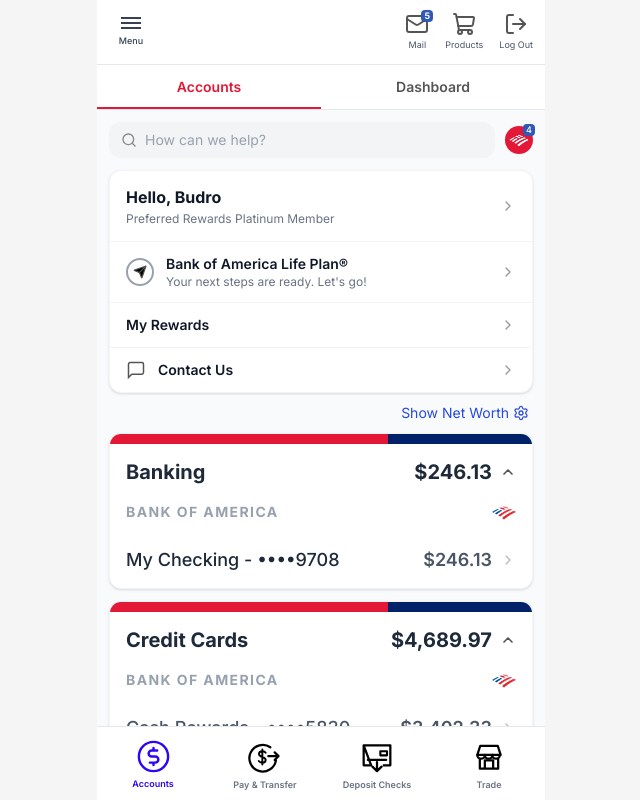
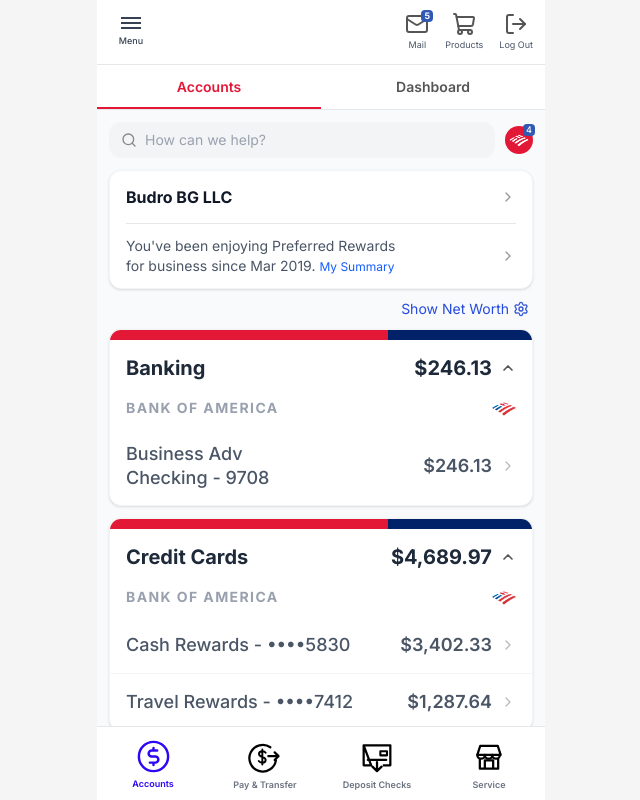
Before and after one commit to deulodirty/boa-clone-test, a React (Vite) app: page / in a window 1280 px wide. Both pictures are taken after a click on the button "LOG IN". Shown: the top 800 px of the page, without its empty margins (319-959 px from the left). Built offline with nearby package versions, Linux system fonts and the light colour scheme.

Commit message:
fifggteeehee commit

```diff
--- a/src/App.tsx
+++ b/src/App.tsx
@@ -37,12 +37,15 @@
 }
 
 // ── Mock Data ─────────────────────────────────────────────────────────────────
-const USER = { name: "Budro", tier: "Preferred Rewards Platinum Member" };
+const USER = {
+  name: "Budro BG LLC",
+  tier: "Preferred Rewards Platinum Member",
+};
 
 const bankingAccounts = [
   {
     id: "chk",
-    label: "My Checking",
+    label: "Business Adv Checking ",
     number: "381077449708",
     balance: 246.13,
     available: 246.13,
@@ -757,9 +760,9 @@
                     <p className="text-sm text-[#2b6ad0]  mt-1">
                       {fmtAmount(tx.amount)}
                     </p>
-                    {/* <p className="text-xs text-gray-600 font-medium">
+                    <p className="text-[10px] text-gray-600 font-medium">
                       {fmtAmount(tx.balance)}
-                    </p> */}
+                    </p>
                   </div>
                 </div>
               ))}
@@ -862,9 +865,9 @@
         <button className="w-full flex items-center justify-between px-4 py-3.5 active:bg-gray-50">
           <div>
             <p className="text-base font-bold text-gray-900 text-left">
-              Hello, {USER.name}
+              {USER.name}
             </p>
-            <p className="text-xs text-gray-500 mt-0.5">{USER.tier}</p>
+            {/* <p className="text-xs text-gray-500 mt-0.5">{USER.tier}</p> */}
           </div>
           <svg
             viewBox="0 0 24 24"
@@ -880,7 +883,27 @@
             />
           </svg>
         </button>
-        <div className="border-t border-gray-100">
+        <div className="flex items-center justify-between gap-2 mx-4 py-3 border-t border-gray-200">
+          <p className="text-sm text-gray-600 flex-1 max-w-70">
+            You've been enjoying Preferred Rewards for business since Mar 2019.{" "}
+            <span className="text-xs text-blue-600">My Summary</span>
+          </p>
+
+          <svg
+            viewBox="0 0 24 24"
+            fill="none"
+            stroke="#999"
+            strokeWidth={2}
+            className="w-4 h-4 shrink-0"
+          >
+            <path
+              d="M9 18l6-6-6-6"
+              strokeLinecap="round"
+              strokeLinejoin="round"
+            />
+          </svg>
+        </div>
+        {/* <div className="border-t border-gray-100">
           <button className="w-full flex items-center gap-3 px-4 py-3 active:bg-gray-50">
             <div className="w-7 h-7 rounded-full border-2 border-gray-400 flex items-center justify-center">
               <Send className="w-3.5 h-3.5 text-[#555] fill-black" />
@@ -907,8 +930,8 @@
               />
             </svg>
           </button>
-        </div>
-        <div className="border-t border-gray-100">
+        </div> */}
+        {/* <div className="border-t border-gray-100">
           <button className="w-full flex items-center justify-between px-4 py-3 active:bg-gray-50">
             <p className="text-sm font-semibold text-gray-900">My Rewards</p>
             <svg
@@ -954,7 +977,7 @@
               />
             </svg>
           </button>
-        </div>
+        </div> */}
       </div>
 
       {/* Show Net Worth */}
@@ -1012,10 +1035,10 @@
                   onClick={() => onSelectAccount(acc)}
                   className={`w-full flex items-center justify-between px-4 py-3.5 active:bg-gray-50 transition-colors ${i < bankingAccounts.length - 1 ? "border-b border-gray-100" : ""}`}
                 >
-                  <p className="text-lg font-medium text-gray-800">
-                    {acc.label} - {maskNumber(acc.number, showNumbers)}
+                  <p className="text-lg font-medium text-gray-600 max-w-50 leading-snug text-left">
+                    {acc.label} - {acc.number.slice(-4)}
                   </p>
-                  <div className="flex items-center gap-2">
+                  <div className="flex items-center gap-2 shrink-0">
                     <p className="text-lg font-semibold text-gray-600">
                       {fmtDollar(acc.balance)}
                     </p>
@@ -1468,7 +1491,7 @@
     },
     {
       id: "trade",
-      label: "Trade",
+      label: "Service",
       icon: (
         // <svg
         //   viewBox="0 0 24 24"
```
